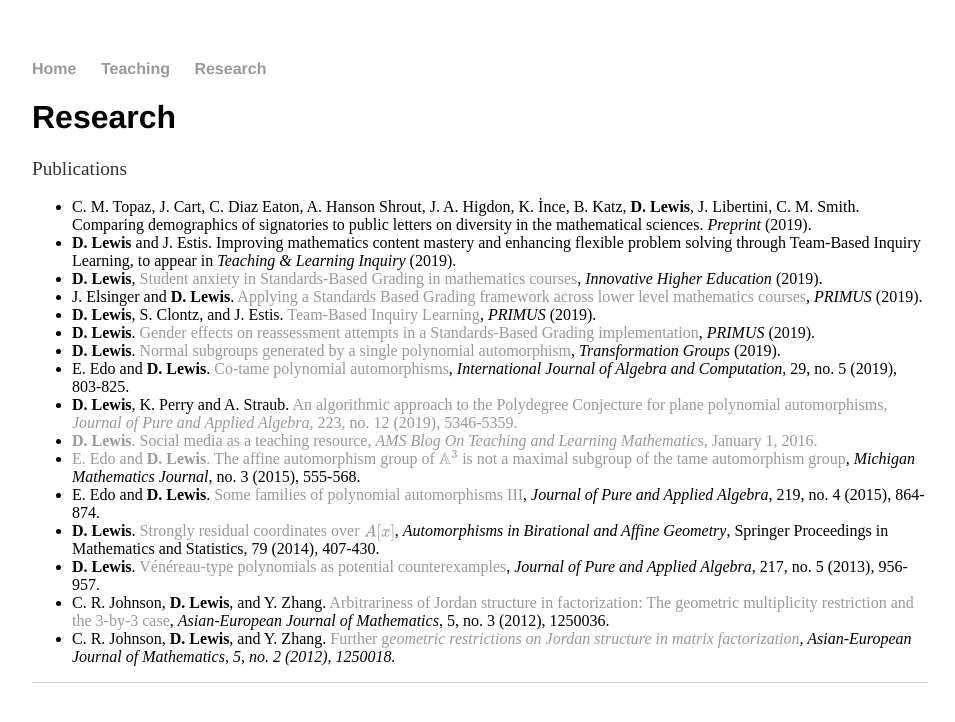
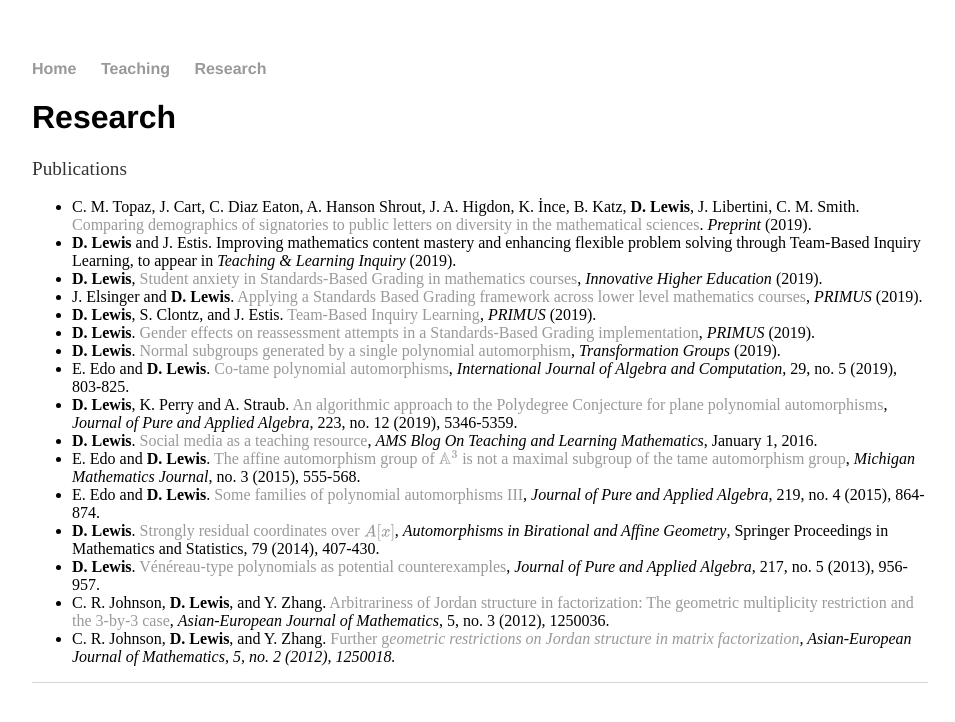
Before and after one commit to siwelwerd/siwelwerd.github.io, a Jekyll site: the page built from research.html, in a window 1280 px wide. Shown: the top 722 px of the page, without its empty margins (160-1115 px from the left). Built offline with Jekyll 4.4.1, drawn with Linux system fonts in a browser that asks for light colours; some of the changed lines change nothing that is shown.

Commit message:
Mismatched tags

```diff
--- a/research.html
+++ b/research.html
@@ -9,8 +9,9 @@
 	<ul>
 		<li> C. M. Topaz, J. Cart, C. Diaz Eaton, A. Hanson Shrout,
 			J. A. Higdon, K. İnce, B. Katz, <b>D. Lewis</b>, J. Libertini, C. M. Smith.
-			Comparing demographics of signatories to public letters on diversity in
-			the mathematical sciences. <em>Preprint</em> (2019).
+			<a href="https://doi.org/10.1142/S1793557112500180">Comparing demographics
+				of signatories to public letters on diversity in
+			the mathematical sciences</a>. <em>Preprint</em> (2019).
 		</li>
 		<li> <b>D. Lewis</b> and J. Estis. Improving mathematics content mastery and
 			 enhancing flexible problem solving through Team-Based Inquiry Learning,
@@ -41,11 +42,11 @@
 		</li>
 		<li> <b>D. Lewis</b>, K. Perry and A. Straub. <a href="https://doi.org/10.1016/j.jpaa.2019.04.002">
 			An algorithmic approach to the Polydegree Conjecture for plane polynomial
-			automorphisms, <em>Journal of Pure and Applied Algebra</em>, 223, no. 12
+			automorphisms</a>, <em>Journal of Pure and Applied Algebra</em>, 223, no. 12
 			(2019), 5346-5359.
 		</li>
 		<li><b>D. Lewis</b>. <a href="https://blogs.ams.org/matheducation/2016/01/01/social-media-as-a-teaching-resource/">
-			Social media as a teaching resource, <em>AMS Blog On Teaching and Learning
+			Social media as a teaching resource</a>, <em>AMS Blog On Teaching and Learning
 				Mathematics</em>, January 1, 2016.
 		</li>
 		<li> E. Edo and <b>D. Lewis</b>. <a href="https://doi.org/10.1307/mmj/1441116658">
```
